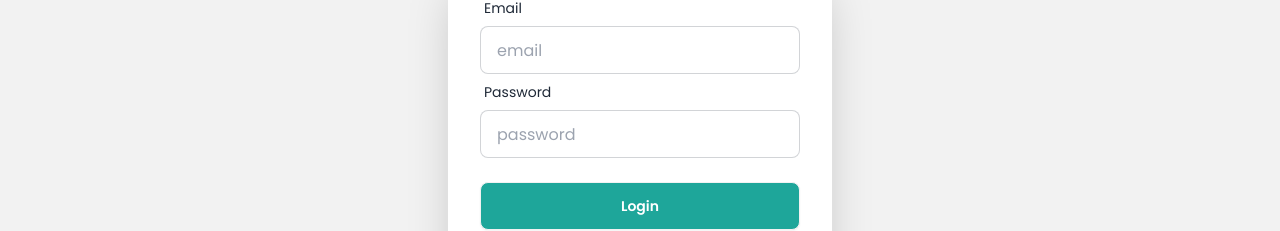
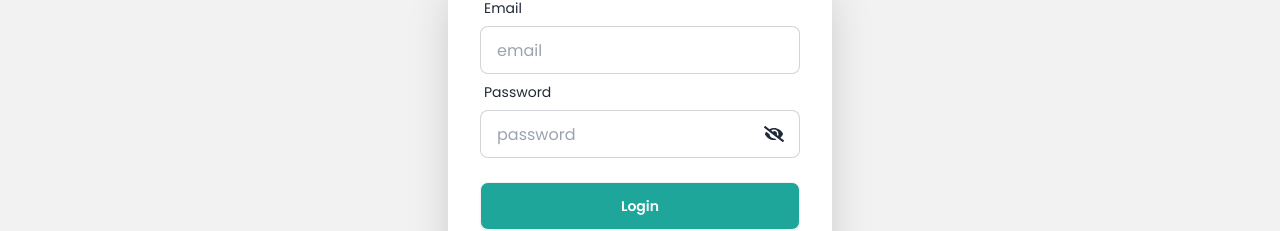
Before and after one commit to Shazzadhossensunny/real-homes, a React (Vite) app: page /login in a window 1280 px wide. Shown: the part 408-639 px from the top of the page. Built offline with nearby package versions, Linux system fonts and the light colour scheme.

Commit message:
password show toggle add register and login page

```diff
--- a/src/pages/Login.jsx
+++ b/src/pages/Login.jsx
@@ -1,29 +1,33 @@
-
-import { useContext } from "react"
-import { useForm} from "react-hook-form"
-import { Link } from "react-router-dom"
-import { AuthContext } from "../Context/AuthContextComponent"
-import { toast } from "react-toastify"
+import { useContext, useState } from "react";
+import { useForm } from "react-hook-form";
+import { Link } from "react-router-dom";
+import { AuthContext } from "../Context/AuthContextComponent";
+import { toast } from "react-toastify";
+import { FaEyeSlash, FaEye } from "react-icons/fa";
 export default function Login() {
-  const {userLogin} = useContext(AuthContext)
+  const [showPassword, setShowPassword] = useState(false);
+  const { userLogin } = useContext(AuthContext);
   const {
     register,
     handleSubmit,
     reset,
     formState: { errors },
-  } = useForm()
+  } = useForm();
   const onSubmit = (data) => {
-    const {email, password} = data;
+    const { email, password } = data;
     userLogin(email, password)
       .then((result) => {
-      console.log(result.user)
-      toast.success('SuccessFully Login')
+        console.log(result.user);
+        toast.success("SuccessFully Login");
         reset();
       })
       .catch((error) => {
-      console.log(error.message)
-    })
-  }
+        console.log(error.message);
+      });
+  };
+  const handleShowPassword = () => {
+    setShowPassword(!showPassword);
+  };
   return (
     <div className="hero min-h-screen bg-base-200">
       <div className="hero-content flex-col ">
@@ -31,32 +35,69 @@ export default function Login() {
           <h1 className="text-5xl font-bold">Login now!</h1>
         </div>
         <div className="card shrink-0 w-full max-w-sm shadow-2xl bg-base-100">
-        <div   className="card-body">
+          <div className="card-body">
             <form onSubmit={handleSubmit(onSubmit)}>
-
               <div className="form-control">
                 <label className="label">
                   <span className="label-text">Email</span>
                 </label>
-            <input {...register("email", { required: true })} type="email" placeholder="email" className="input input-bordered"  />
-            {errors.email && <span className="text-red-500 text-sm">This field is required</span>}
+                <input
+                  {...register("email", { required: true })}
+                  type="email"
+                  placeholder="email"
+                  className="input input-bordered"
+                />
+                {errors.email && (
+                  <span className="text-red-500 text-sm">
+                    This field is required
+                  </span>
+                )}
               </div>
               <div className="form-control">
                 <label className="label">
                   <span className="label-text">Password</span>
                 </label>
-            <input {...register("password", { required: true })} type="password" placeholder="password" className="input input-bordered" />
-            {errors.password && <span className="text-red-500 text-sm">This field is required</span>}
+                <div className="relative">
+                  <input
+                    {...register("password", { required: true })}
+                    type={showPassword ? "text" : "password"}
+                    placeholder="password"
+                    className="input input-bordered w-full"
+                  />
+                  {showPassword ? (
+                    <FaEye
+                      onClick={handleShowPassword}
+                      className="absolute top-1/2 -translate-y-1/2 right-4 text-xl cursor-pointer"
+                    ></FaEye>
+                  ) : (
+                    <FaEyeSlash
+                      onClick={handleShowPassword}
+                      className="absolute top-1/2 -translate-y-1/2 right-4 text-xl cursor-pointer"
+                    ></FaEyeSlash>
+                  )}
+                </div>
+                {errors.password && (
+                  <span className="text-red-500 text-sm">
+                    This field is required
+                  </span>
+                )}
               </div>
               <div className="form-control mt-6">
-            <button type="submit" className="btn bg-[#1ea69a] text-white">Login</button>
+                <button type="submit" className="btn bg-[#1ea69a] text-white">
+                  Login
+                </button>
               </div>
             </form>
 
-        <p className="text-sm">Don't have an account? <Link to='/register' className="text-[#1cb2ff] hover:link-hover">Register</Link> </p>
+            <p className="text-sm">
+              Don't have an account?{" "}
+              <Link to="/register" className="text-[#1cb2ff] hover:link-hover">
+                Register
+              </Link>{" "}
+            </p>
           </div>
         </div>
       </div>
     </div>
-  )
+  );
 }
--- a/src/pages/Register.jsx
+++ b/src/pages/Register.jsx
@@ -1,37 +1,42 @@
-
-import { useContext } from "react"
-import { useForm} from "react-hook-form"
-import { Link } from "react-router-dom"
-import { AuthContext } from "../Context/AuthContextComponent"
-import { toast } from "react-toastify"
+import { useContext, useState } from "react";
+import { useForm } from "react-hook-form";
+import { Link } from "react-router-dom";
+import { AuthContext } from "../Context/AuthContextComponent";
+import { toast } from "react-toastify";
+import { FaEyeSlash, FaEye } from "react-icons/fa";
 export default function Register() {
-  const {createNewUser}  = useContext(AuthContext)
+  const [showPassword, setShowPassword] = useState(false);
+  const { createNewUser } = useContext(AuthContext);
   const {
     register,
     handleSubmit,
     reset,
     formState: { errors },
-  } = useForm()
+  } = useForm();
   const onSubmit = (data) => {
-    const {email, password} = data;
-    if(password.length<6){
-      return toast.error('Password should be 6 digit')
+    const { email, password } = data;
+    if (password.length < 6) {
+      return toast.error("Password should be 6 digit");
     }
-    if(!/^(?=.*[a-z])(?=.*[A-Z]).{6,}$/.test(password)){
-      return toast.error('Password should be one uppercase & one lowercase letter')
+    if (!/^(?=.*[a-z])(?=.*[A-Z]).{6,}$/.test(password)) {
+      return toast.error(
+        "Password should be one uppercase & one lowercase letter"
+      );
     }
 
-    createNewUser (email, password)
+    createNewUser(email, password)
       .then((result) => {
-      console.log(result.user)
-      toast.success('SuccessFully Register You')
+        console.log(result.user);
+        toast.success("SuccessFully Register You");
         reset();
       })
-    .catch((error)=>{
-      console.log(error.message)
-    })
-
-  }
+      .catch((error) => {
+        console.log(error.message);
+      });
+  };
+  const handleShowPassword = () => {
+    setShowPassword(!showPassword);
+  };
   return (
     <div className="hero min-h-screen bg-base-200">
       <div className="hero-content flex-col ">
@@ -39,44 +44,96 @@ export default function Register() {
           <h1 className="text-5xl font-bold">Register now!</h1>
         </div>
         <div className="card shrink-0 w-full max-w-sm shadow-2xl bg-base-100">
-      <div   className="card-body">
+          <div className="card-body">
             <form onSubmit={handleSubmit(onSubmit)}>
               <div className="form-control">
                 <label className="label">
                   <span className="label-text">Name</span>
                 </label>
-          <input {...register("fullName", { required: true })} type="text" placeholder="Full Name" className="input input-bordered" />
-          {errors.fullName && <span className="text-red-500 text-sm">This field is required</span>}
+                <input
+                  {...register("fullName", { required: true })}
+                  type="text"
+                  placeholder="Full Name"
+                  className="input input-bordered"
+                />
+                {errors.fullName && (
+                  <span className="text-red-500 text-sm">
+                    This field is required
+                  </span>
+                )}
               </div>
               <div className="form-control">
                 <label className="label">
                   <span className="label-text">Email</span>
                 </label>
-          <input {...register("email", { required: true })} type="email" placeholder="email" className="input input-bordered"  />
-          {errors.email && <span className="text-red-500 text-sm">This field is required</span>}
+                <input
+                  {...register("email", { required: true })}
+                  type="email"
+                  placeholder="email"
+                  className="input input-bordered"
+                />
+                {errors.email && (
+                  <span className="text-red-500 text-sm">
+                    This field is required
+                  </span>
+                )}
               </div>
               <div className="form-control">
                 <label className="label">
                   <span className="label-text">PhotoURL</span>
                 </label>
-          <input {...register("photo")} type="text" placeholder="PhotoURL" className="input input-bordered" />
+                <input
+                  {...register("photo")}
+                  type="text"
+                  placeholder="PhotoURL"
+                  className="input input-bordered"
+                />
               </div>
               <div className="form-control">
                 <label className="label">
                   <span className="label-text">Password</span>
                 </label>
-          <input {...register("password", { required: true })} type="password" placeholder="password" className="input input-bordered" />
-          {errors.password && <span className="text-red-500 text-sm">This field is required</span>}
+                <div className="relative">
+                  <input
+                    {...register("password", { required: true })}
+                    type={showPassword ? "text" : "password"}
+                    placeholder="password"
+                    className="input input-bordered w-full"
+                  />
+                  {showPassword ? (
+                    <FaEye
+                      onClick={handleShowPassword}
+                      className="absolute top-1/2 -translate-y-1/2 right-4 text-xl cursor-pointer"
+                    ></FaEye>
+                  ) : (
+                    <FaEyeSlash
+                      onClick={handleShowPassword}
+                      className="absolute top-1/2 -translate-y-1/2 right-4 text-xl cursor-pointer"
+                    ></FaEyeSlash>
+                  )}
+                </div>
+                {errors.password && (
+                  <span className="text-red-500 text-sm">
+                    This field is required
+                  </span>
+                )}
               </div>
               <div className="form-control mt-6">
-          <button type="submit" className="btn bg-[#1ea69a] text-white">Register</button>
+                <button type="submit" className="btn bg-[#1ea69a] text-white">
+                  Register
+                </button>
               </div>
             </form>
 
-      <p className="text-sm">Already have an account? <Link to='/login' className="text-[#1cb2ff] hover:link-hover">Login</Link> </p>
+            <p className="text-sm">
+              Already have an account?{" "}
+              <Link to="/login" className="text-[#1cb2ff] hover:link-hover">
+                Login
+              </Link>{" "}
+            </p>
           </div>
         </div>
       </div>
     </div>
-  )
+  );
 }
```
Lines whose indentation alone changed are shown as unchanged.
